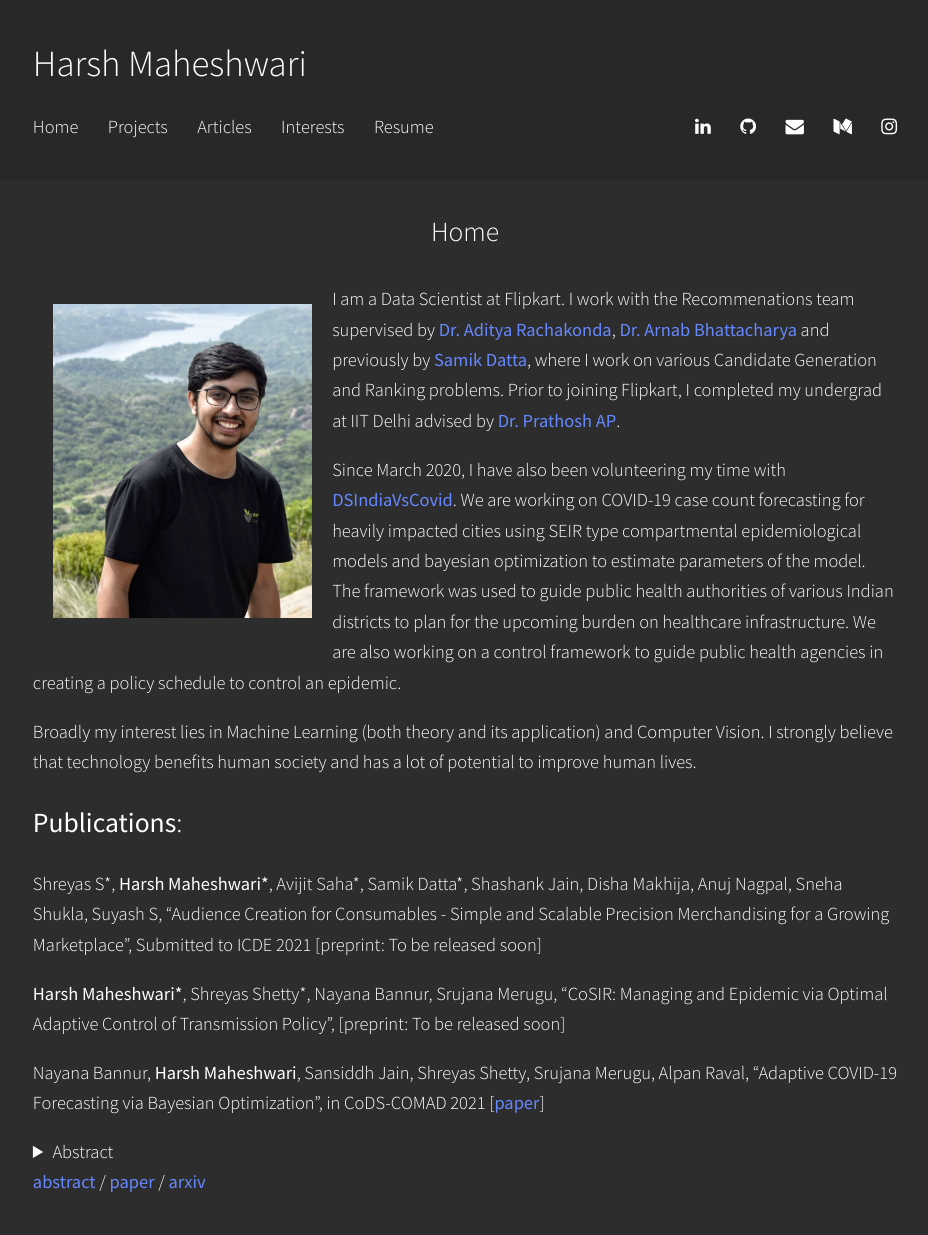
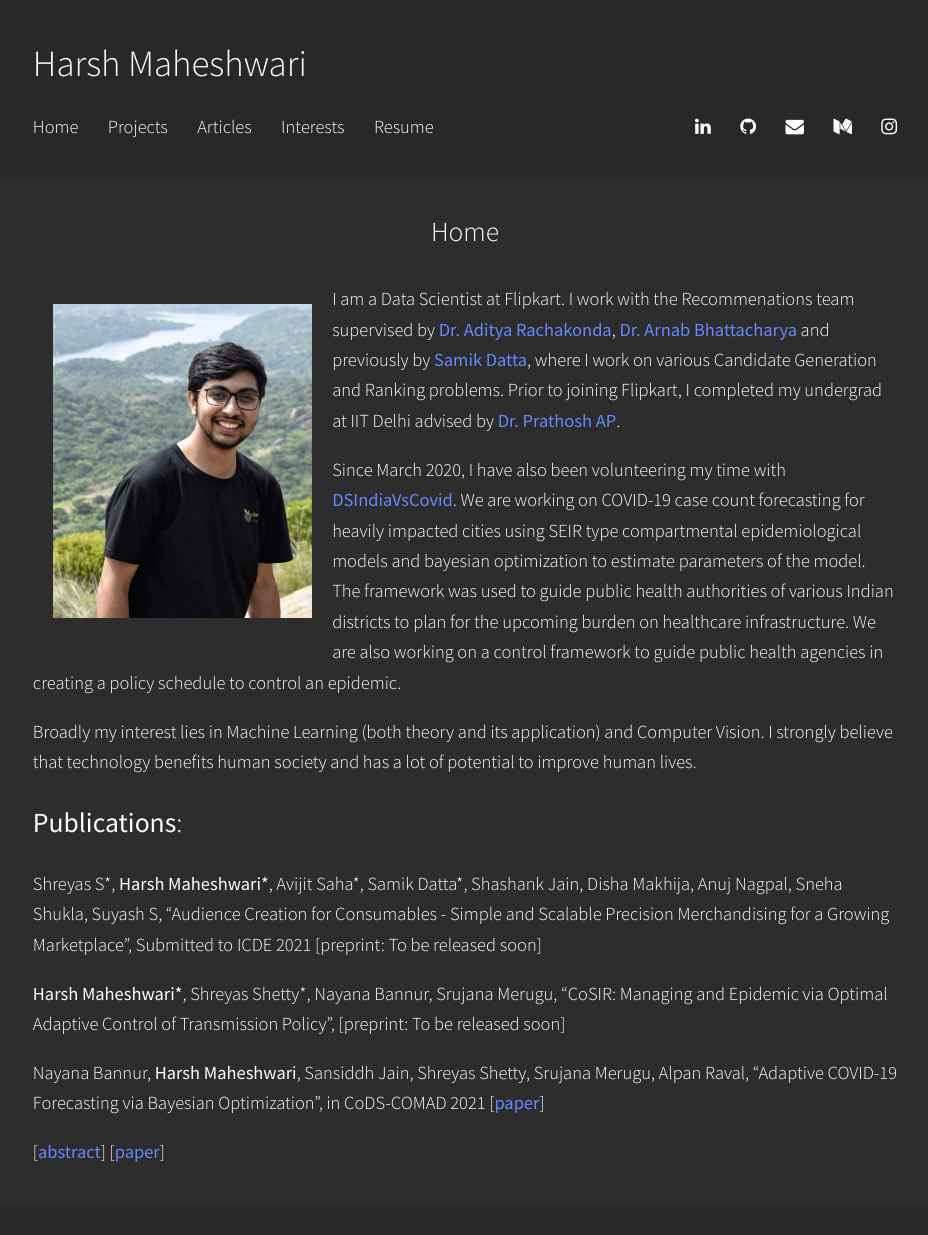
Before and after one commit to harshm121/portfolio-old, a Jekyll site: the page built from index.md, in a window 1280 px wide. Shown: the whole page, without its empty margins (175-1103 px from the left). Built offline with Jekyll 4.4.1, drawn with Linux system fonts in a browser that asks for light colours; after the commit the page ends 1204 px from its top, so only the background shows below that; some of the changed text lies outside the part shown.

Commit message:
Update index.md

```diff
--- a/index.md
+++ b/index.md
@@ -11,21 +11,18 @@
 
 
 Broadly my interest lies in Machine Learning (both theory and its application) and Computer Vision. I strongly believe that technology benefits human society and has a lot of potential to improve human lives.
-
+<script type="text/javascript" src="js/hidebib.js"></script>
 ## **Publications**:
 Shreyas S\*, **Harsh Maheshwari\***, Avijit Saha\*, Samik Datta\*, Shashank Jain, Disha Makhija, Anuj Nagpal, Sneha Shukla, Suyash S, "Audience Creation for Consumables - Simple and Scalable Precision Merchandising for a Growing Marketplace", Submitted to ICDE 2021 [preprint: To be released soon]
 
 **Harsh Maheshwari\***, Shreyas Shetty\*, Nayana Bannur, Srujana Merugu, "CoSIR: Managing and Epidemic via Optimal Adaptive Control of Transmission Policy", [preprint: To be released soon]
 
 Nayana Bannur, **Harsh Maheshwari**, Sansiddh Jain, Shreyas Shetty, Srujana Merugu, Alpan Raval, "Adaptive COVID-19 Forecasting via Bayesian Optimization", in CoDS-COMAD 2021 \[[paper](https://doi.org/10.1101/2020.10.19.20215293)\]
-<details><summary>Abstract</summary>v2 Accurate forecasts of infections for localized regions are valuable for policy making and medical capacity planning. Existing compartmental and agent-based models  for epidemiological forecasting employ static parameter choices and cannot be readily contextualized, while adaptive solutions focus primarily on the reproduction number. In the current work, we propose a novel model-agnostic Bayesian optimization approach for learning model parameters from observed data that generalizes to multiple application-specific fidelity criteria. Empirical results demonstrate the efficacy of the proposed approach with SEIR-like compartmental models on COVID-19 case forecasting tasks. A city-level forecasting system based on this approach is being used for COVID-19 response in a few highly impacted Indian cities.</details>
-
- <script type="text/javascript" src="js/hidebib.js"></script>
 <div class="paper" id="lps">
-        <a href="javascript:toggleblock('lpsabs')">abstract</a> /
-        <a href="https://ieeexplore.ieee.org/abstract/document/8970257" target="_blank">paper</a> /
-        <a href="https://arxiv.org/pdf/2003.13991.pdf" target="_blank">arxiv</a>
-        <p align="justify"> <i id="lpsabs">The  Global  Navigation  Satellite  .</p>
+        [<a href="javascript:toggleblock('lpsabs')">abstract</a>]
+        [<a href="https://doi.org/10.1101/2020.10.19.20215293">paper</a>]
+        <p align="justify"> <i id="lpsabs">V3 Accurate forecasts of infections for localized regions are valuable for policy making and medical capacity planning. Existing compartmental and agent-based models  for epidemiological forecasting employ static parameter choices and cannot be readily contextualized, while adaptive solutions focus primarily on the reproduction number. In the current work, we propose a novel model-agnostic Bayesian optimization approach for learning model parameters from observed data that generalizes to multiple application-specific fidelity criteria. Empirical results demonstrate the efficacy of the proposed approach with SEIR-like compartmental models on COVID-19 case forecasting tasks. A city-level forecasting system based on this approach is being used for COVID-19 response in a few highly impacted Indian cities. </p>
+ </div>
 
 
 **\* Equal Contribution first authors**
```
